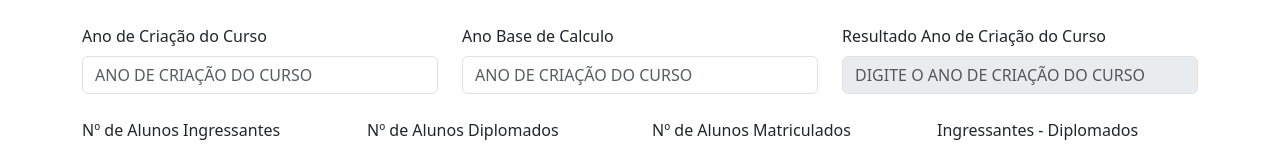
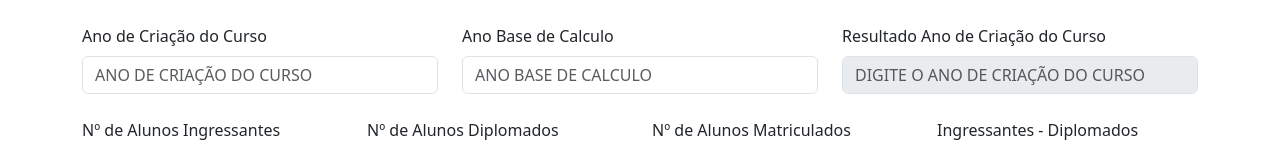
Before and after one commit to Otaviolaskosky/calculadoraAlunoEquivalente, a React (Create React App) app: page / in a window 1280 px wide. Shown: the part 204-350 px from the top of the page. Built offline with nearby package versions, Linux system fonts and the light colour scheme.

Commit message:
Corrigido algumas informações

```diff
--- a/src/App.js
+++ b/src/App.js
@@ -295,7 +295,6 @@ function App() {
             <option value="CE1" data-retencao="0,1325" data-duracao="4" data-peso="1,5">Ciências Exatas - Mat, Comp, Est</option>
             <option value="CSC" data-retencao="0,1200" data-duracao="4" data-peso="1,5">Arquitetura/Urbanismo</option>
             <option value="CH2" data-retencao="0,1000" data-duracao="4" data-peso="1,0">Formação de Professor</option>
-            <option value="CH2" data-retencao="0,1000" data-duracao="4" data-peso="1,0">Formação de Professor</option>
             <option value="ME" data-retencao="0" data-duracao="2" data-peso="2,0">Mestrado</option>
             <option value="DO" data-retencao="0" data-duracao="4" data-peso="2,0">Doutorado</option>
           </Form.Control>
@@ -321,7 +320,7 @@ function App() {
           </Col>
           <Col md={4}>
           <Form.Label>Ano Base de Calculo</Form.Label>
-          <Form.Control type="number" ref={anoCriacaoBaseCalculoRef} value={anoCriacaoBaseCalculo} onChange={changeAnoCriacaoCurso} placeholder='ANO DE CRIAÇÃO DO CURSO'/>
+          <Form.Control type="number" ref={anoCriacaoBaseCalculoRef} value={anoCriacaoBaseCalculo} onChange={changeAnoCriacaoCurso} placeholder='ANO BASE DE CALCULO'/>
           </Col>
           <Col md={4}>
             <Form.Label>Resultado Ano de Criação do Curso</Form.Label>
```
